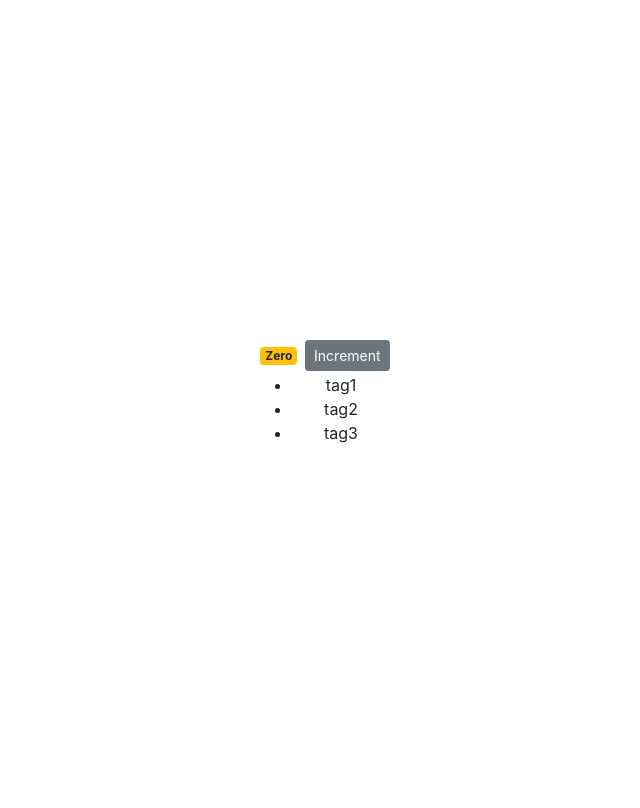
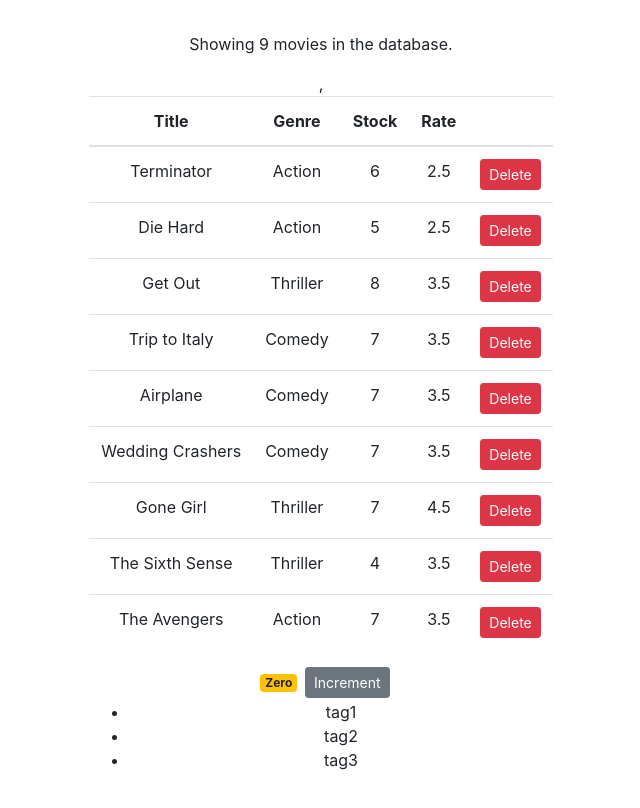
Before and after one commit to Gowsikakho/ReactPractice, a React (Vite) app: page / in a window 1280 px wide. Shown: the top 808 px of the page, without its empty margins (319-959 px from the left). Built offline with nearby package versions, Linux system fonts and the light colour scheme.

Commit message:
created a movies table and dynamically rendered using set state

```diff
--- a/package.json
+++ b/package.json
@@ -11,6 +11,7 @@
   },
   "dependencies": {
     "bootstrap": "^4.1.1",
+    "font-awesome": "^4.7.0",
     "react": "^19.1.1",
     "react-dom": "^19.1.1"
   },
--- a/src/App.jsx
+++ b/src/App.jsx
@@ -6,6 +6,7 @@ import Hello from './components/Hello.jsx';
 import Message from './components/Message.jsx';
 import Counter from './components/Counter.jsx';
 import Form from './components/Form.jsx';
+import Movies from './components/movies.jsx';
 
 function App() {
   const [count, setCount] = useState(0)
@@ -15,6 +16,7 @@ function App() {
       {/*<Hello name="Gowsi"/>
       <Message />
       <Form />*/}
+      <Movies />
       <Counter />
     </>
   )
--- /dev/null
+++ b/src/assets/fakeGenreService.js
@@ -0,0 +1,9 @@
+export const genres = [
+  { _id: "5b21ca3eeb7f6fbccd471818", name: "Action" },
+  { _id: "5b21ca3eeb7f6fbccd471814", name: "Comedy" },
+  { _id: "5b21ca3eeb7f6fbccd471820", name: "Thriller" }
+];
+
+export function getGenres() {
+  return genres.filter(g => g);
+}
--- /dev/null
+++ b/src/assets/fakeMovieService.js
@@ -0,0 +1,97 @@
+import * as genresAPI from "./fakeGenreService";
+
+const movies = [
+  {
+    _id: "5b21ca3eeb7f6fbccd471815",
+    title: "Terminator",
+    genre: { _id: "5b21ca3eeb7f6fbccd471818", name: "Action" },
+    numberInStock: 6,
+    dailyRentalRate: 2.5,
+    publishDate: "2018-01-03T19:04:28.809Z"
+  },
+  {
+    _id: "5b21ca3eeb7f6fbccd471816",
+    title: "Die Hard",
+    genre: { _id: "5b21ca3eeb7f6fbccd471818", name: "Action" },
+    numberInStock: 5,
+    dailyRentalRate: 2.5
+  },
+  {
+    _id: "5b21ca3eeb7f6fbccd471817",
+    title: "Get Out",
+    genre: { _id: "5b21ca3eeb7f6fbccd471820", name: "Thriller" },
+    numberInStock: 8,
+    dailyRentalRate: 3.5
+  },
+  {
+    _id: "5b21ca3eeb7f6fbccd471819",
+    title: "Trip to Italy",
+    genre: { _id: "5b21ca3eeb7f6fbccd471814", name: "Comedy" },
+    numberInStock: 7,
+    dailyRentalRate: 3.5
+  },
+  {
+    _id: "5b21ca3eeb7f6fbccd47181a",
+    title: "Airplane",
+    genre: { _id: "5b21ca3eeb7f6fbccd471814", name: "Comedy" },
+    numberInStock: 7,
+    dailyRentalRate: 3.5
+  },
+  {
+    _id: "5b21ca3eeb7f6fbccd47181b",
+    title: "Wedding Crashers",
+    genre: { _id: "5b21ca3eeb7f6fbccd471814", name: "Comedy" },
+    numberInStock: 7,
+    dailyRentalRate: 3.5
+  },
+  {
+    _id: "5b21ca3eeb7f6fbccd47181e",
+    title: "Gone Girl",
+    genre: { _id: "5b21ca3eeb7f6fbccd471820", name: "Thriller" },
+    numberInStock: 7,
+    dailyRentalRate: 4.5
+  },
+  {
+    _id: "5b21ca3eeb7f6fbccd47181f",
+    title: "The Sixth Sense",
+    genre: { _id: "5b21ca3eeb7f6fbccd471820", name: "Thriller" },
+    numberInStock: 4,
+    dailyRentalRate: 3.5
+  },
+  {
+    _id: "5b21ca3eeb7f6fbccd471821",
+    title: "The Avengers",
+    genre: { _id: "5b21ca3eeb7f6fbccd471818", name: "Action" },
+    numberInStock: 7,
+    dailyRentalRate: 3.5
+  }
+];
+
+export function getMovies() {
+  return movies;
+}
+
+export function getMovie(id) {
+  return movies.find(m => m._id === id);
+}
+
+export function saveMovie(movie) {
+  let movieInDb = movies.find(m => m._id === movie._id) || {};
+  movieInDb.name = movie.name;
+  movieInDb.genre = genresAPI.genres.find(g => g._id === movie.genreId);
+  movieInDb.numberInStock = movie.numberInStock;
+  movieInDb.dailyRentalRate = movie.dailyRentalRate;
+
+  if (!movieInDb._id) {
+    movieInDb._id = Date.now();
+    movies.push(movieInDb);
+  }
+
+  return movieInDb;
+}
+
+export function deleteMovie(id) {
+  let movieInDb = movies.find(m => m._id === id);
+  movies.splice(movies.indexOf(movieInDb), 1);
+  return movieInDb;
+}
--- /dev/null
+++ b/src/components/movies.jsx
@@ -0,0 +1,42 @@
+import React, { Component } from 'react';
+import {getMovies} from '../assets/fakeMovieService';
+class Movies extends Component {
+    state = { movies: getMovies() }
+    handleDelete = (movie)=>{
+        const movies = this.state.movies.filter(m => m._id!=movie._id);
+        this.setState({movies});
+    }
+    render() {
+        const {length:count} = this.state.movies;
+        if(count===0) return <p>There are no movies in the database.</p>
+        return (
+            <>
+           <p>Showing {count} movies in the database.</p>,
+            <table className="table">
+                <thead>
+                    <tr>
+                        <th>Title</th>
+                        <th>Genre</th>
+                        <th>Stock</th>
+                        <th>Rate</th>
+                        <th></th>
+                    </tr>
+                </thead>
+                <tbody>
+                    {this.state.movies.map(movie =>(
+                        <tr key={movie._id}>
+                            <td>{movie.title}</td>
+                            <td>{movie.genre.name}</td>
+                            <td>{movie.numberInStock}</td>
+                            <td>{movie.dailyRentalRate}</td>
+                            <td><button onClick={()=>this.handleDelete(movie)} className="btn btn-danger btn-sm">Delete</button></td>
+                        </tr>
+                    ))}
+                </tbody>
+            </table>
+            </>
+        );
+    }
+}
+
+export default Movies;
--- a/src/main.jsx
+++ b/src/main.jsx
@@ -2,7 +2,8 @@ import { StrictMode } from 'react'
 import { createRoot } from 'react-dom/client'
 import './index.css'
 import App from './App.jsx'
-import 'bootstrap/dist/css/bootstrap.min.css';
+import 'bootstrap/dist/css/bootstrap.css';
+import 'font-awesome/css/font-awesome.css';
 
 createRoot(document.getElementById('root')).render(
   <StrictMode>
```
Also changed, not shown: 1 other file (tests, documents, lock files or other folders).
